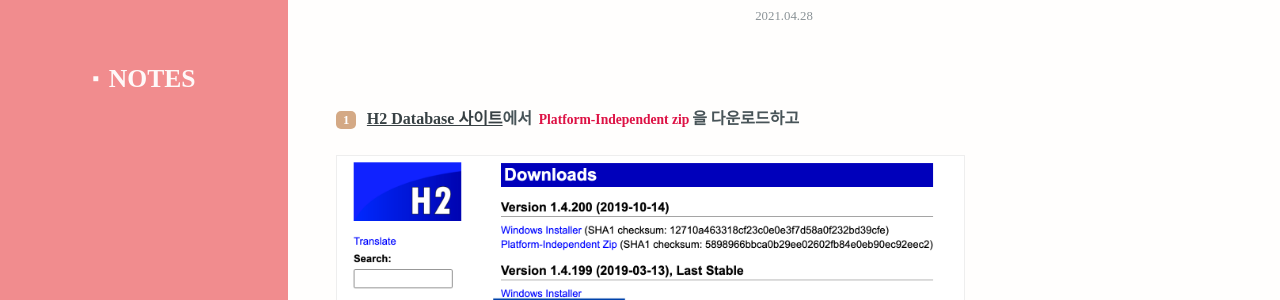
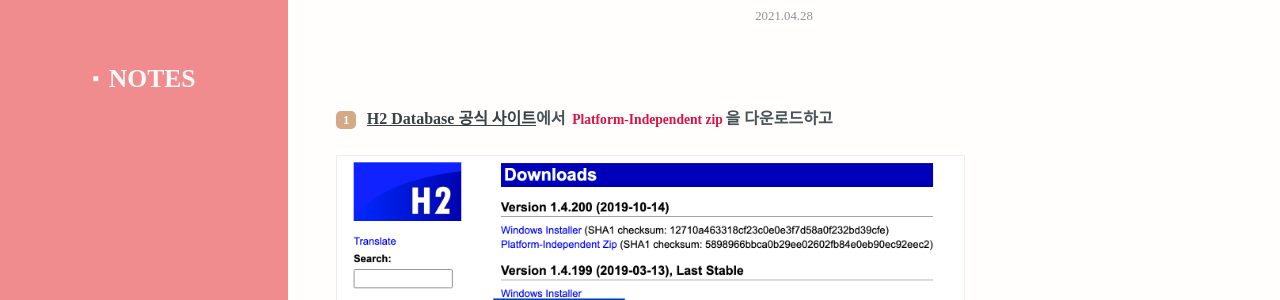
Before and after one commit to mindcloud92/mindcloud92.github.io, a Jekyll site: the page built from _posts/database/2021-04-28-h2--local-setting-and-run.md, in a window 1280 px wide. Shown: the part 130-430 px from the top of the page. Built offline with Jekyll 4.4.1, drawn with Linux system fonts in a browser that asks for light colours; nearby versions of some CDN libraries; some web fonts are replaced.

Commit message:
change post

```diff
--- a/_posts/database/2021-04-28-h2--local-setting-and-run.md
+++ b/_posts/database/2021-04-28-h2--local-setting-and-run.md
@@ -9,7 +9,7 @@
 
 <div markdown="1" class="stepper text">
 <h4 markdown="1" data-step="1" class="title">
-    <a href="http://www.h2database.com/html/download.html" target="_blank">H2 Database 사이트</a>에서 `Platform-Independent zip`을 다운로드하고
+    <a href="http://www.h2database.com/html/download.html" target="_blank">H2 Database 공식 사이트</a>에서 `Platform-Independent zip`을 다운로드하고
 </h4>
 ![step1]({{ "/asset/images/database/h2-local-setting/step1.png"| relative_url }}){:class="thumbnail"}
 </div>
```
